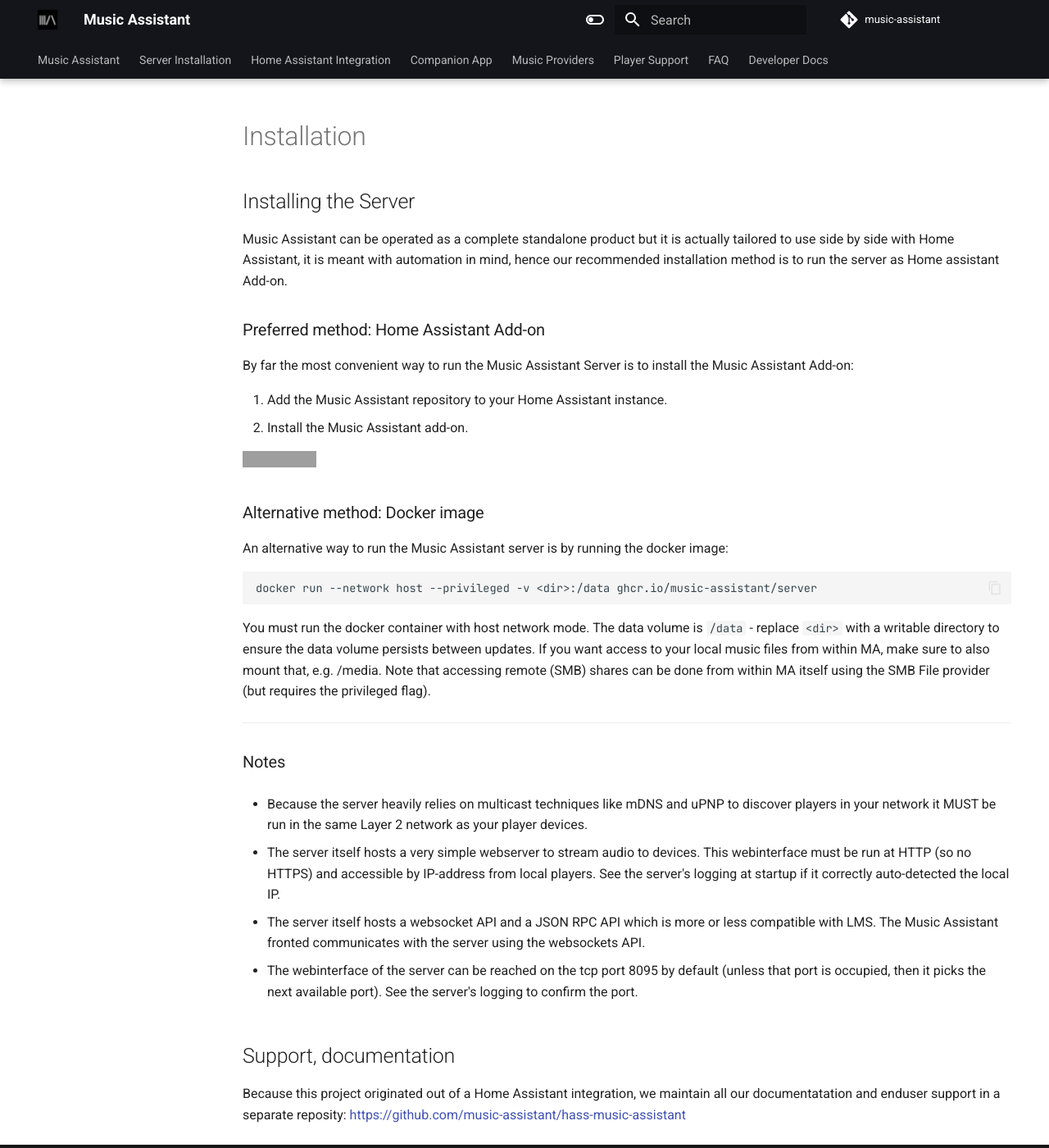
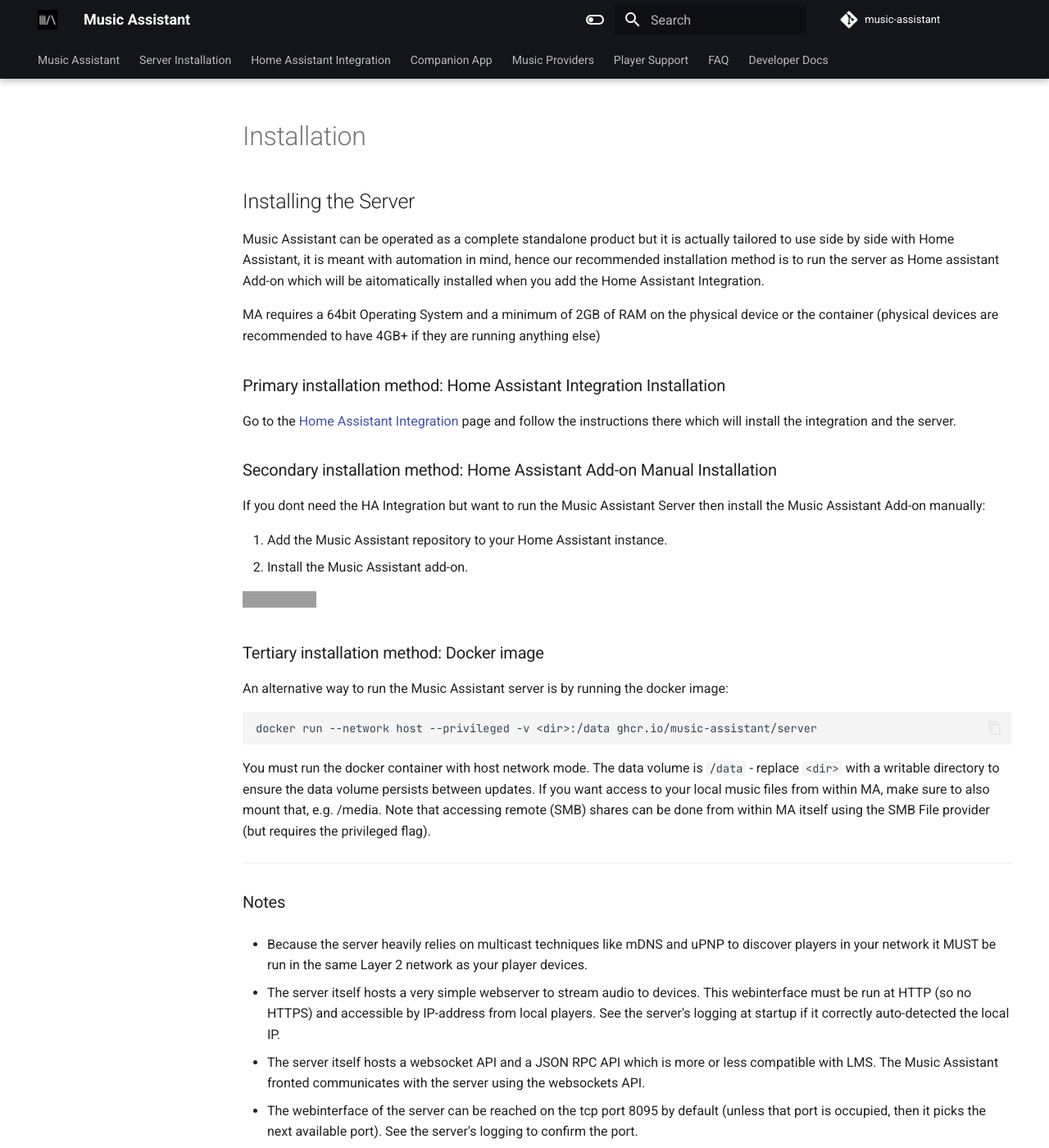
Before and after one commit to pwbriggs/music-assistant.github.io, an MkDocs documentation site: the page built from docs/Installation.md, in a window 1280 px wide and 1400 px high. Shown: the whole window at 82% size. Built offline with MkDocs 1.6.1 and Material for MkDocs 9.7.7, drawn with Linux system fonts in a browser that asks for light colours; some of the changed text lies outside the part shown; grey boxes are pictures that could not be loaded.

Commit message:
Update Installation.md

```diff
--- a/docs/Installation.md
+++ b/docs/Installation.md
@@ -1,11 +1,16 @@
 ## Installing the Server
 
-Music Assistant can be operated as a complete standalone product but it is actually tailored to use side by side with Home Assistant, it is meant with automation in mind, hence our recommended installation method is to run the server as Home assistant Add-on.
+Music Assistant can be operated as a complete standalone product but it is actually tailored to use side by side with Home Assistant, it is meant with automation in mind, hence our recommended installation method is to run the server as Home assistant Add-on which will be aitomatically installed when you add the Home Assistant Integration.
 
+MA requires a 64bit Operating System and a minimum of 2GB of RAM on the physical device or the container (physical devices are recommended to have 4GB+ if they are running anything else)
 
-### Preferred method: Home Assistant Add-on
+### Primary installation method: Home Assistant Integration Installation
 
-By far the most convenient way to run the Music Assistant Server is to install the Music Assistant Add-on:
+Go to the [Home Assistant Integration](https://music-assistant.github.io/integration/) page and follow the instructions there which will install the integration and the server.
+
+### Secondary installation method: Home Assistant Add-on Manual Installation
+
+If you dont need the HA Integration but want to run the Music Assistant Server then install the Music Assistant Add-on manually:
 
 1. Add the Music Assistant repository to your Home Assistant instance.
 2. Install the Music Assistant add-on.
@@ -13,7 +18,7 @@
 [![Open your Home Assistant instance and show the add add-on repository dialog with a specific repository URL pre-filled.](https://my.home-assistant.io/badges/supervisor_add_addon_repository.svg)](https://my.home-assistant.io/redirect/supervisor_add_addon_repository/?repository_url=https%3A%2F%2Fgithub.com%2Fmusic-assistant%2Fhome-assistant-addon)
 
 
-### Alternative method: Docker image
+### Tertiary installation method: Docker image
 
 An alternative way to run the Music Assistant server is by running the docker image:
 
@@ -39,8 +44,10 @@
 
 
 ## Support, documentation
-Because this project originated out of a Home Assistant integration, we maintain all our documentatation and enduser support in a separate reposity:
+Because this project originated out of a Home Assistant integration, we maintain all our documentatation and enduser support in a separate reposity. Raise issues and discuss ideas here:
 https://github.com/music-assistant/hass-music-assistant
+
+You can also seek help on [Discord](https://discord.gg/kaVm8hGpne)
 
 
 [repository-badge]: https://img.shields.io/badge/Add%20repository%20to%20my-Home%20Assistant-41BDF5?logo=home-assistant&style=for-the-badge
```
